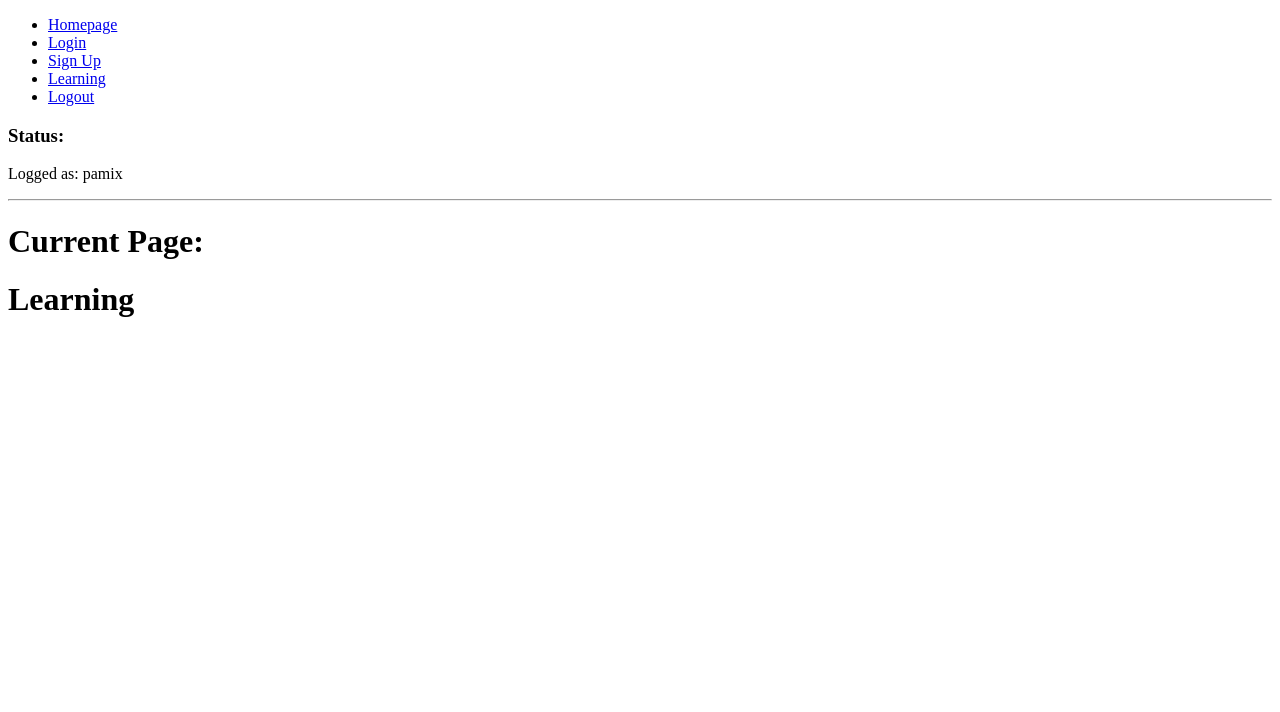
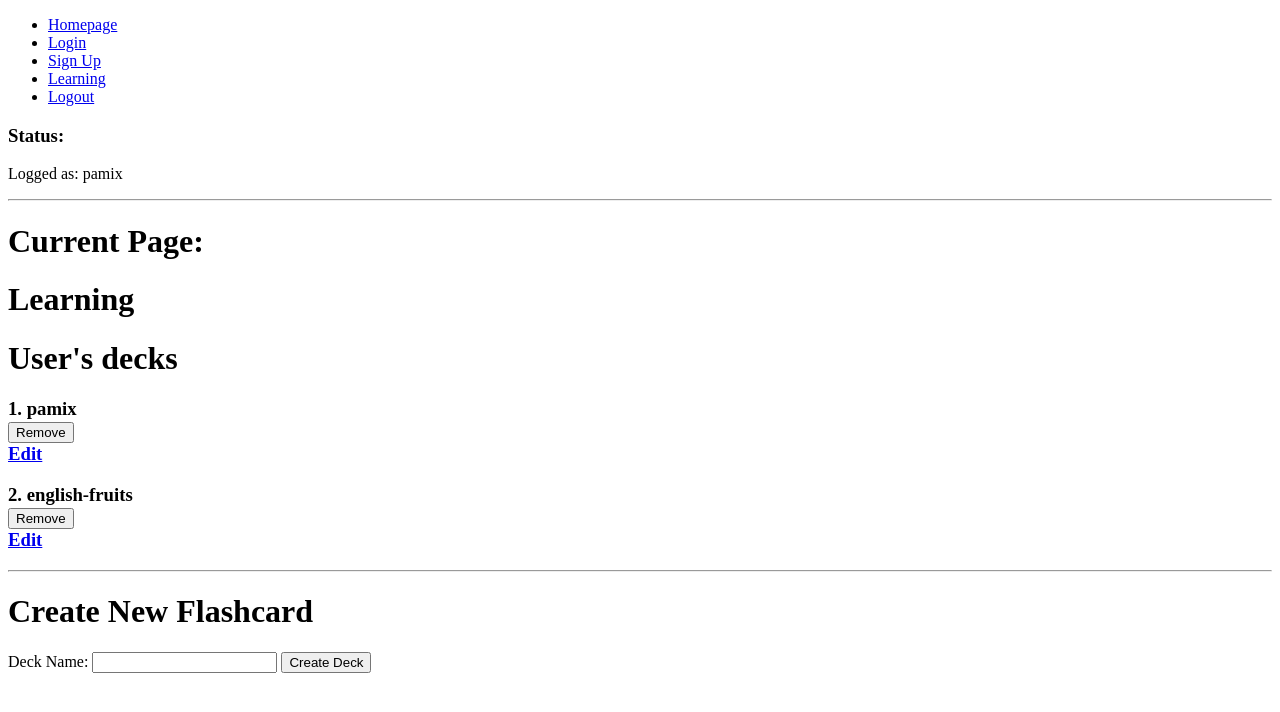
Before and after one commit to pamix2004/flasher_website, a Flask app: page /learning in a window 1280 px wide. Shown: the top 712 px of the page. Run offline with Flask 3, Linux system fonts and the light colour scheme; a user stored in the database is signed in.

Commit message:
Implemented decks feature, user can add decks, they can edit them, they can remove them and they are also capable of creating new ones. It is relatively safe because it prevents user from deleting someone else's decks(it check if you are the owner of particular deck that you want to delete, that way we can avoiv bad people from inspecting elements and deleting someone else's decks)

```diff
--- a/website/models.py
+++ b/website/models.py
@@ -5,3 +5,9 @@ class User(db.Model):
     username = db.Column(db.String)
     password = db.Column(db.String)
     verified = db.Column(db.Boolean)
+    decks = db.relationship("Deck",backref="user")
+
+class Deck(db.Model):
+    id = db.Column(db.Integer,primary_key = True)
+    name = db.Column(db.String)
+    user_email = db.Column(db.String,db.ForeignKey("user.email"))
--- a/website/templates/learning.html
+++ b/website/templates/learning.html
@@ -2,4 +2,41 @@
 {% block current_page %}
 <h1>Learning</h1>
 {%endblock%}
-gd
+
+{% block content %}
+    <div class="user_decks">
+
+        {% if user_decks %}
+            <h1>User's decks</h1>
+            {% for deck in user_decks %}
+                <div class="deck">
+                    <h3>
+                        {{loop.index0+1}}.
+                        {{deck.name}}
+                        <form action="/learning/delete_deck" method="post">
+                            <input type="text" name="deck_id" value={{deck.id}} hidden>
+                            <button type="submit">Remove</button>
+                        </form>
+                        <a href="/learning/edit_deck_number/{{deck.id}}">Edit</a>
+                    </h3>
+
+                </div>
+            {% endfor %}
+        {% else %}
+            <h1>You don't have decks yet!</h1>
+        {% endif %}
+
+    </div>
+
+    <hr>
+    <div class="create_new_deck">
+        <h1>Create New Flashcard</h1>
+
+        <form class="new_flashcard_deck" method="post" action="/learning/create_deck">
+            <label for="name_deck">Deck Name:</label>
+            <input type="text" name="deck_name">
+            <button class="create_deck">Create Deck</button>
+        </form>
+
+    </div>
+{% endblock %}
--- a/website/views.py
+++ b/website/views.py
@@ -1,5 +1,6 @@
-from flask import Blueprint,render_template,session,flash,g,redirect,url_for
-
+from flask import Blueprint,render_template,session,flash,g,redirect,url_for,request
+from .models import User,Deck
+from .extensions import db
 
 views = Blueprint("views",__name__)
 
@@ -9,8 +10,65 @@ def index():
 
 @views.route("/learning")
 def learning():
+    #for logged in users
     if g.email and g.username:
-        return render_template("learning.html")
+        current_user = User.query.filter_by(email=g.email).first()
+
+
+        return render_template("learning.html",user_decks = current_user.decks)
+
+    #if you are not logged in you cannot learn
     else:
         flash("You have to log in in order to use learning")
         return redirect(url_for("auth.login"))
+
+@views.route("/learning/create_deck",methods = ["POST"])
+def create_deck():
+    deck_name = request.form.get("deck_name").strip()
+    if deck_name == "":
+        flash("Deck name cannot be empty")
+    else:
+        new_deck = Deck(name = deck_name,user_email = g.email)
+        db.session.add(new_deck)
+        db.session.commit()
+
+    return redirect(url_for("views.learning"))
+
+@views.route("/learning/delete_deck",methods=["POST"])
+def delete_deck():
+
+    deck_id = request.form.get("deck_id")
+    #check if the deck that you want to delete is for sure yours, (it prevents bad user A from deleting deck of user B because he wants to be a bad person)
+
+    deck_to_be_deleted = Deck.query.filter_by(id=deck_id).first()
+
+    if deck_to_be_deleted.user_email == g.email:
+        db.session.delete(deck_to_be_deleted)
+        db.session.commit()
+    else:
+        return "Hey, you are trying to do something weird, don't inspect element! "
+
+
+    return redirect(url_for("views.learning"))
+
+@views.route("/learning/edit_deck_number/<deck_id>",methods = ["GET","POST"])
+def edit_deck_number(deck_id):
+
+    #check if the deck that you want to delete is for sure yours, (it prevents bad user A from deleting deck of user B because he wants to be a bad person)
+
+    deck_to_be_edited = Deck.query.filter_by(id=deck_id).first()
+
+    if deck_to_be_edited.user_email == g.email:
+
+        if request.method=="POST":
+            new_deck_name = request.form.get("deck_name")
+            deck_to_be_edited.name=new_deck_name
+            db.session.commit()
+            return redirect(url_for("views.edit_deck_number",deck_id=deck_id))
+        else:
+            return render_template("edit_deck.html",deck_to_be_edited=deck_to_be_edited)
+
+
+
+    else:
+        return "Naughty, naughty, you wanted to delete someone else's deck, go and think about your behavior"
```
Also changed, not shown: website/auth.py (+3 -5 lines), website/templates/edit_deck.html (added, +19 -0 lines), instance/database.db.
